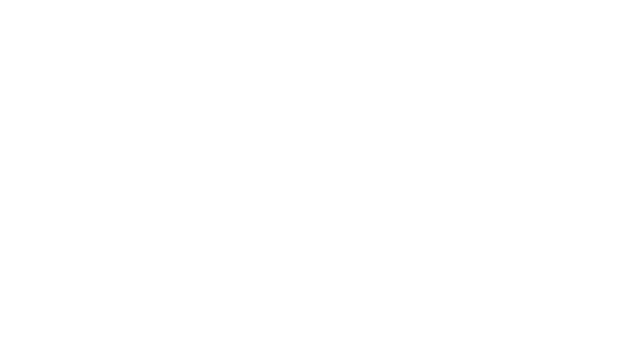
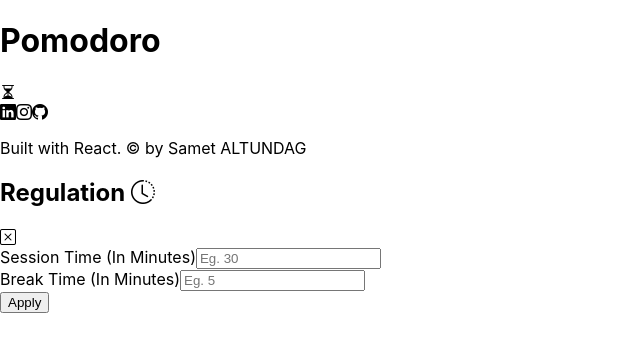
Before and after one commit to sametaltundag/PomodoroTimerReact, a React (Create React App) app: page / in a window 1280 px wide. Shown: the top 352 px of the page, without its empty margins (0-640 px from the left). Built offline with nearby package versions, Linux system fonts and the light colour scheme.

Commit message:
1/2 İçerikler kodlandı.

```diff
--- a/src/components/App.js
+++ b/src/components/App.js
@@ -1,9 +1,19 @@
+import React,{ useState, useEffect } from 'react';
 import './App.css';
+import MainPage from './MainPage';
+import RegulationPage from './RegulationPage';
 
 function App() {
+  const [pomodoro, setPomodoro] = useState(0);
+  const [pomoBreak, setPomoBreak] = useState(0);
+  const [regulation, setRegulation] = useState(true);
+
   return (
     <div className="App">
-
+      <MainPage />
+      {regulation && (
+        <RegulationPage />
+      )}
     </div>
   );
 }
--- a/src/components/Footer.js
+++ b/src/components/Footer.js
@@ -1,8 +1,16 @@
 import React from 'react'
+import Social from './Social'
 
 function Footer() {
   return (
-    <div>Footer</div>
+    <div>
+        <footer>
+            <Social />
+            <div className='footer_section'>
+                <p>Built with React. <span>© by Samet ALTUNDAG</span></p>
+            </div>
+        </footer>
+    </div>
   )
 }
 
--- a/src/components/Header.js
+++ b/src/components/Header.js
@@ -2,7 +2,14 @@ import React from 'react'
 
 function Header() {
   return (
-    <div>Header</div>
+    <div>
+        <header>
+            <div className='header_section'>
+                <h1>Pomodoro</h1>
+                <i class="bi bi-hourglass-split"></i>
+            </div>
+        </header>
+    </div>
   )
 }
 
--- a/src/components/Main.js
+++ b/src/components/Main.js
@@ -2,7 +2,9 @@ import React from 'react'
 
 function Main() {
   return (
-    <div>Main</div>
+    <div>
+        <div className='main_section'></div>
+    </div>
   )
 }
 
--- a/src/components/MainPage.js
+++ b/src/components/MainPage.js
@@ -1,8 +1,17 @@
 import React from 'react'
+import Header from './Header'
+import Main from './Main'
+import Footer from './Footer'
 
 function MainPage() {
   return (
-    <div>MainPage</div>
+    <div>
+        <main>
+            <Header />
+            <Main />
+            <Footer />
+        </main>
+    </div>
   )
 }
 
--- a/src/components/RegulationPage.js
+++ b/src/components/RegulationPage.js
@@ -2,7 +2,45 @@ import React from 'react'
 
 function RegulationPage() {
   return (
-    <div>RegulationPage</div>
+    <div>
+        <div className='relugation_page'>
+            <div className='relugation_page_box'>
+                <div className='relugation_upper'>
+                    <h2>Regulation <i class="bi bi-clock-history"></i></h2>
+                    <i class="bi bi-x-square close-btn"></i>
+                </div>
+                <div className='relugation_form'>
+                    <div className='session'>
+                        <label>Session Time (In Minutes)</label>
+                        <input type='text'
+                        max={59}
+                        min={0}
+                        step={1}
+                        maxLength={2}
+                        minLength={0}
+                        required
+                        placeholder='Eg. 30' />
+                    </div>
+
+                    <div className='break'>
+                        <label>Break Time (In Minutes)</label>
+                        <input type='text'
+                        max={59}
+                        min={0}
+                        step={1}
+                        maxLength={2}
+                        minLength={0}
+                        required
+                        placeholder='Eg. 5' />
+                    </div>
+
+                    <div className='form-btn'>
+                        <button>Apply</button>
+                    </div>
+                </div>
+            </div>
+        </div>
+    </div>
   )
 }
 
--- a/src/components/Social.js
+++ b/src/components/Social.js
@@ -2,7 +2,13 @@ import React from 'react'
 
 function Social() {
   return (
-    <div>Social</div>
+    <div className='social_main'>
+        <div className='social_section'>
+            <i class="bi bi-linkedin"></i>
+            <i class="bi bi-instagram"></i>
+            <i class="bi bi-github"></i>
+        </div>
+    </div>
   )
 }
 
```
Also changed, not shown: public/logo192.png (added), public/logo512.png (added).
